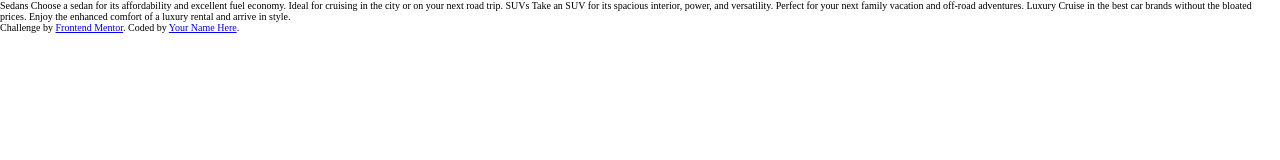
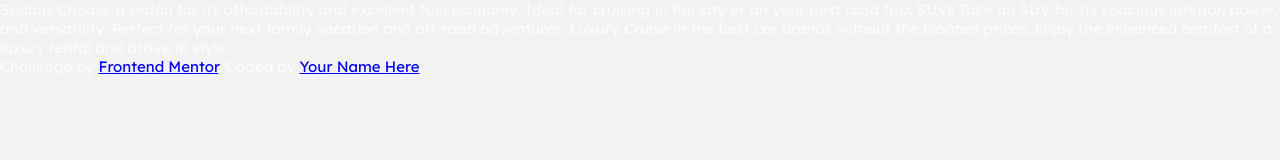
Before and after one commit to belie369/3-column-preview-card-component, a website: page index.html in a window 1280 px wide. Drawn offline with Linux system fonts and the light colour scheme.

Commit message:
Added generic body styles.

```diff
--- a/src/sass/_base.scss
+++ b/src/sass/_base.scss
@@ -40,6 +40,15 @@ html {
 	scroll-behavior: smooth;
 }
 
+body {
+	background-color: $very-light-gray;
+	color: $transparent-white;
+	font-family: $font-basic;
+	font-size: 1.5rem;
+	font-weight: 400;
+	-webkit-font-smoothing: antialiased;
+}
+
 p,
 h1,
 h2,
```
Also changed, not shown: dist/css/main.min.css.
